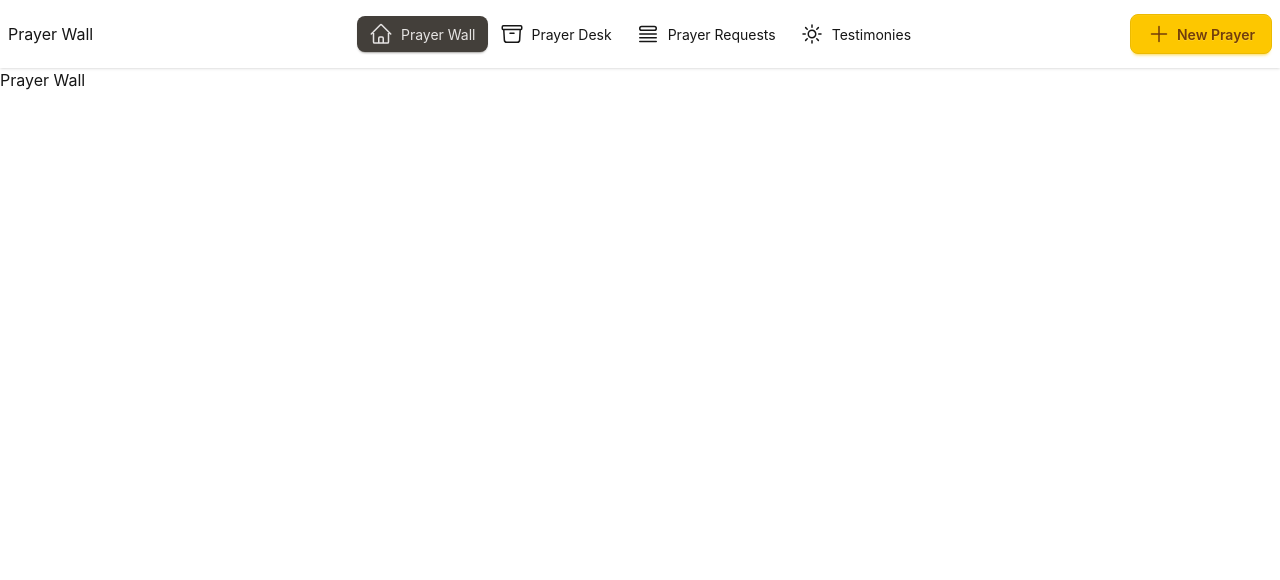
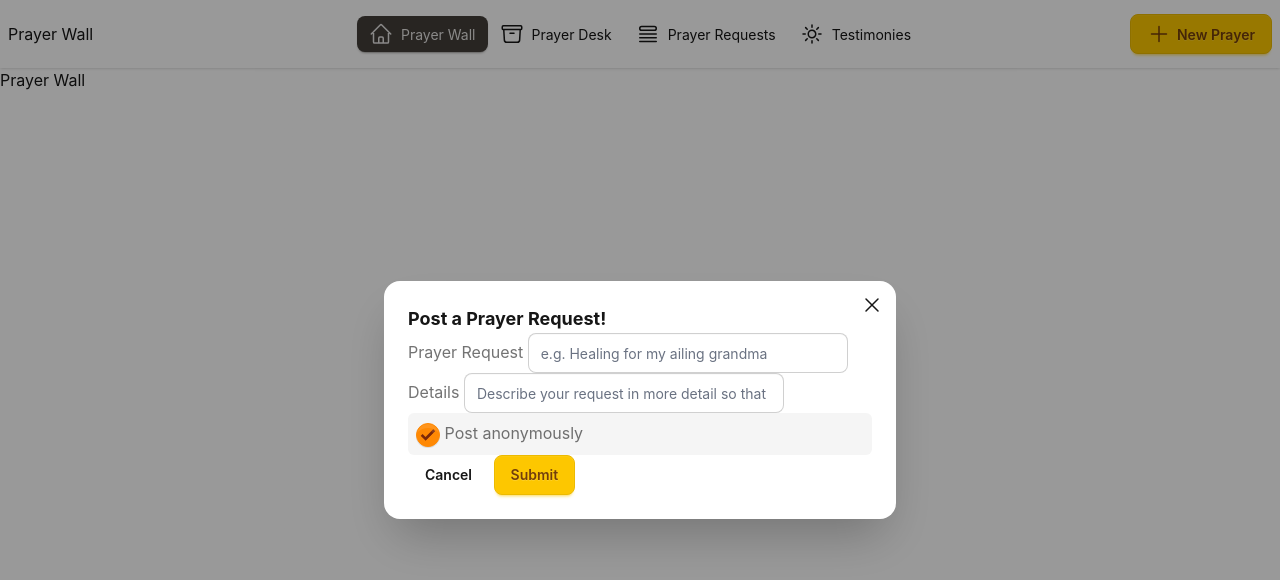
Before and after one commit to chiq2045/prayer-wall, a SvelteKit app: page / in a window 1280 px wide. Both pictures are taken after a click on the button "New Prayer". Shown: the top 580 px of the page. Built offline with nearby package versions, Linux system fonts and the light colour scheme.

Commit message:
add new prayer dialog

```diff
--- /dev/null
+++ b/src/lib/components/dialog/dialog.svelte
@@ -0,0 +1,30 @@
+<script lang="ts">
+	// import type { Snippet } from 'svelte';
+	// type DialogProps = { dialog: HTMLDialogElement; children: Snippet<[]>; title: string };
+
+	let { dialog = $bindable(), children, title } = $props();
+</script>
+
+<dialog bind:this={dialog} class="modal modal-bottom sm:modal-middle">
+	<div class="modal-box">
+		<form method="dialog">
+			<button class="btn absolute top-2 right-2 btn-circle btn-ghost btn-sm" aria-label="close">
+				<svg
+					xmlns="http://www.w3.org/2000/svg"
+					fill="none"
+					viewBox="0 0 24 24"
+					stroke-width="1.5"
+					stroke="currentColor"
+					class="size-6"
+				>
+					<path stroke-linecap="round" stroke-linejoin="round" d="M6 18 18 6M6 6l12 12" />
+				</svg>
+			</button>
+		</form>
+		<h1 class="text-lg font-bold">{title}!</h1>
+		{@render children()}
+	</div>
+	<form method="dialog" class="modal-backdrop">
+		<button>Close</button>
+	</form>
+</dialog>
--- a/src/routes/+layout.svelte
+++ b/src/routes/+layout.svelte
@@ -8,8 +8,11 @@
 	import QueueList from '#lib/components/icons/queue-list.svelte';
 	import Sun from '#lib/components/icons/sun.svelte';
 	import Plus from '#lib/components/icons/plus.svelte';
+	import Dialog from '#lib/components/dialog/dialog.svelte';
 
 	let { children }: LayoutProps = $props();
+	let dialog: HTMLDialogElement | null = $state(null);
+	let anonumous = $state(true);
 </script>
 
 <svelte:head>
@@ -63,7 +66,7 @@
 			{@render menu()}
 		</div>
 		<div class="navbar-end">
-			<button class="btn btn-primary">
+			<button class="btn btn-primary" onclick={() => dialog?.showModal()}>
 				<Plus />
 				<span class="sr-only lg:not-sr-only">New Prayer</span>
 			</button>
@@ -110,3 +113,39 @@
 <main>
 	{@render children()}
 </main>
+
+<Dialog bind:dialog title="Post a Prayer Request">
+	<form method="post" action="/prayers/new">
+		<label class="label" for="prayer-request">Prayer Request</label>
+		<input
+			id="prayer-request"
+			name="request"
+			type="text"
+			placeholder="e.g. Healing for my ailing grandma"
+			required
+			class="input"
+		/>
+		<label for="prayer details" class="label">Details</label>
+		<input
+			id="details"
+			name="details"
+			type="text"
+			placeholder="Describe your request in more detail so that prayer warriors can know how to pray for you..."
+			class="input"
+		/>
+		<div class="rounded-md bg-base-200 p-2">
+			<input
+				id="anonymous-checkbox"
+				name="anonumous"
+				type="checkbox"
+				bind:checked={anonumous}
+				class="checkbox checkbox-secondary"
+			/>
+			<label class="label" for="anonymous-checkbox">Post anonymously</label>
+		</div>
+		<div class="modal-actions">
+			<button type="button" class="btn btn-ghost" onclick={() => dialog?.close()}> Cancel </button>
+			<button type="submit" class="btn btn-primary">Submit</button>
+		</div>
+	</form>
+</Dialog>
```
